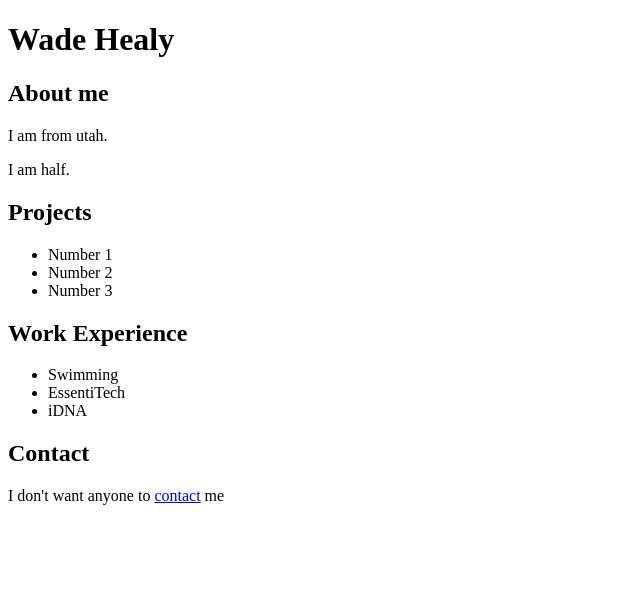
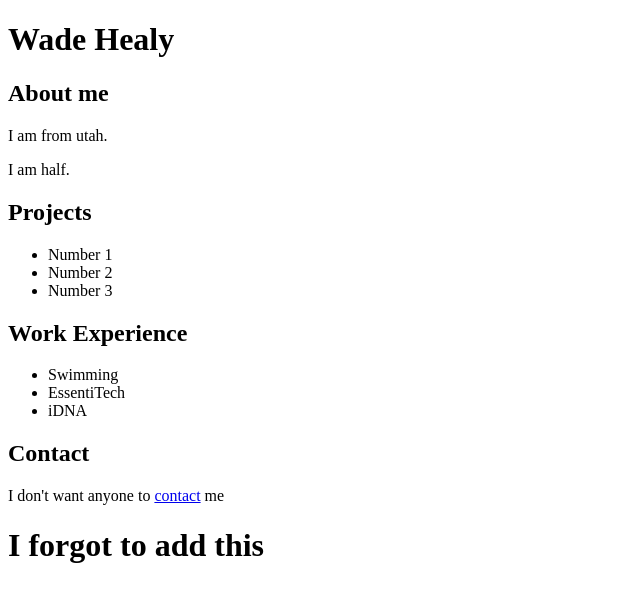
Before and after one commit to wadehealy/cs_260_portfolio, a plain HTML site: page index.html in a window 1280 px wide. Shown: the whole page, without its empty margins (0-640 px from the left). Drawn offline with Linux system fonts and the light colour scheme.

Commit message:
third try

```diff
--- a/index.html
+++ b/index.html
@@ -25,5 +25,8 @@
 <h2>Contact</h2>
 <p>I don't want anyone to <a href="/contact.html">contact</a> me</p>
 
+<h1>I forgot to add this</h1>
+
+
 </body>
 </html>
```
